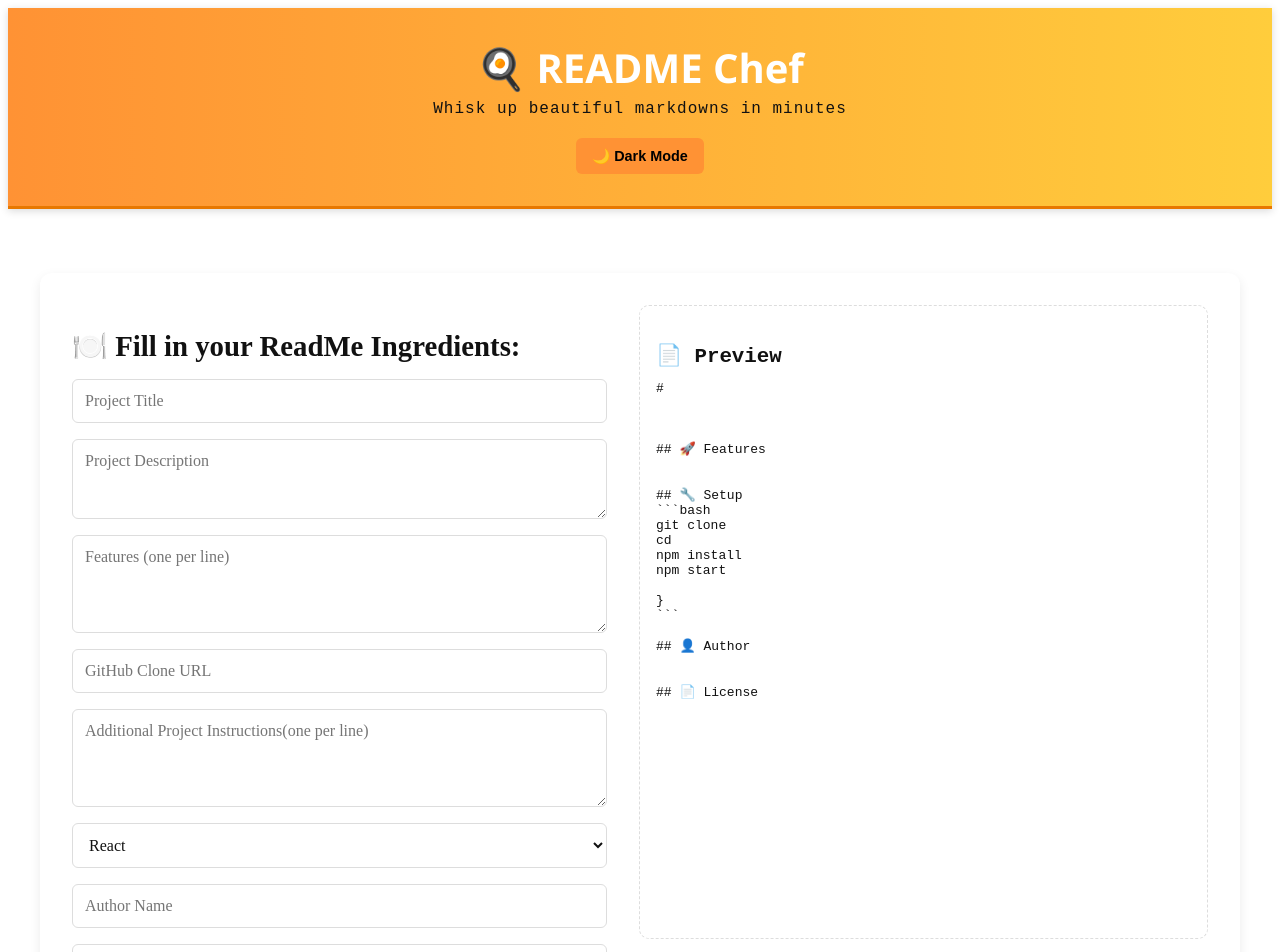
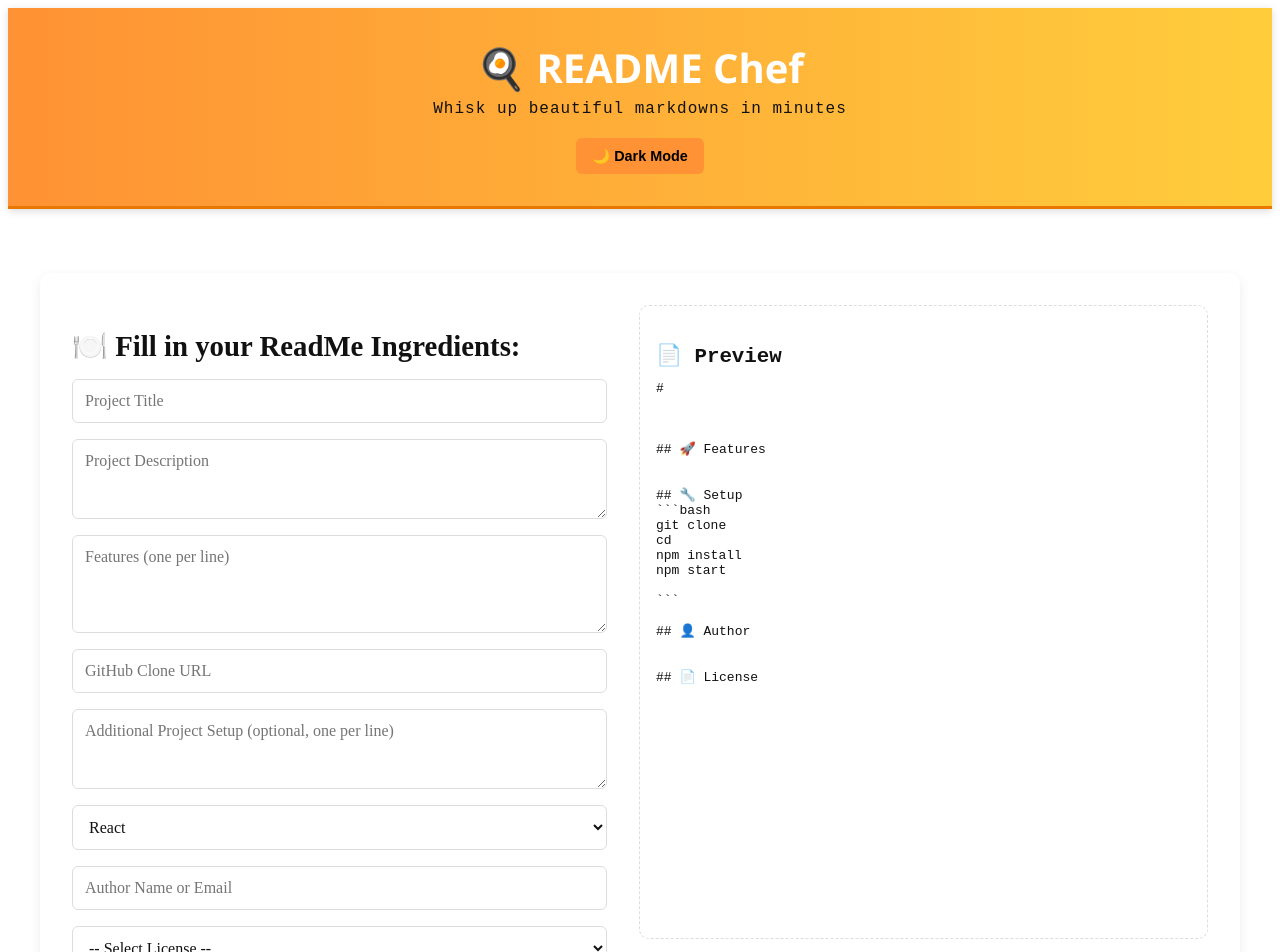
Before and after one commit to Skylar-Lorena/readme_chef, a React (Vite) app: page / in a window 1280 px wide. Shown: the top 952 px of the page. Built offline with nearby package versions, Linux system fonts and the light colour scheme.

Commit message:
feat(editor): add multi-project setup options, license dropdown, and dynamic Markdown generation

```diff
--- a/src/components/ReadMeEditor.jsx
+++ b/src/components/ReadMeEditor.jsx
@@ -4,26 +4,29 @@ import { downloadMarkdown } from "../utils/download";
 import "../styles/ReadMeEditor.css";
 
 const ReadMeEditor = () => {
+  // 🍳 State Declarations
   const [title, setTitle] = useState("");
   const [description, setDescription] = useState("");
   const [features, setFeatures] = useState("");
   const [gitClone, setGitClone] = useState("");
-  const [otherSetup, setOtherSetup]= useState("");
+  const [otherSetup, setOtherSetup] = useState("");
   const [author, setAuthor] = useState("");
   const [license, setLicense] = useState("");
   const [projectType, setProjectType] = useState("react");
   const [markdown, setMarkdown] = useState("");
 
+  // 🧪 Setup Instructions Generator
   const getSetupInstructions = () => {
+    const repoName = title.toLowerCase().replace(/\s+/g, "-");
     switch (projectType) {
       case "node":
         return `git clone ${gitClone}
-cd ${title.toLowerCase().replace(/\s+/g, "-")}
+cd ${repoName}
 npm install
 node index.js`;
       case "python":
         return `git clone ${gitClone}
-cd ${title.toLowerCase().replace(/\s+/g, "-")}
+cd ${repoName}
 python3 -m venv venv
 source venv/bin/activate
 pip install -r requirements.txt
@@ -31,12 +34,13 @@ python app.py`;
       case "react":
       default:
         return `git clone ${gitClone}
-cd ${title.toLowerCase().replace(/\s+/g, "-")}
+cd ${repoName}
 npm install
 npm start`;
     }
   };
 
+  // 🧾 Markdown Formatter
   useEffect(() => {
     const md = `# ${title}
 
@@ -55,9 +59,8 @@ ${getSetupInstructions()}
 ${otherSetup
   .split("\n")
   .filter(Boolean)
-  .map((f) => `- ${f}`)
+  .map((f) => f)
   .join("\n")}
-}
 \`\`\`
 
 ## 👤 Author
@@ -67,8 +70,18 @@ ${author}
 ${license}
 `;
     setMarkdown(md);
-  }, [title, description, features, gitClone, otherSetup, author, license, projectType]);
+  }, [
+    title,
+    description,
+    features,
+    gitClone,
+    otherSetup,
+    author,
+    license,
+    projectType,
+  ]);
 
+  // 📥 Handle README Download
   const handleDownload = () => {
     downloadMarkdown(markdown);
     setTitle("");
@@ -81,6 +94,7 @@ ${license}
     setProjectType("react");
   };
 
+  // 🎨 JSX
   return (
     <div className="editor-container">
       <div className="form-section">
@@ -115,10 +129,10 @@ ${license}
         />
 
         <textarea
-          placeholder="Additional Project Instructions(one per line)"
+          placeholder="Additional Project Setup (optional, one per line)"
           value={otherSetup}
           onChange={(e) => setOtherSetup(e.target.value)}
-          rows={4}
+          rows={3}
         />
 
         <select
@@ -132,15 +146,12 @@ ${license}
 
         <input
           type="text"
-          placeholder="Author Name"
+          placeholder="Author Name or Email"
           value={author}
           onChange={(e) => setAuthor(e.target.value)}
         />
 
-     <select
-  value={license}
-  onChange={(e) => setLicense(e.target.value)}
->
+        <select value={license} onChange={(e) => setLicense(e.target.value)}>
           <option value="">-- Select License --</option>
           <option value="MIT">MIT</option>
           <option value="Apache-2.0">Apache 2.0</option>
@@ -148,7 +159,6 @@ ${license}
           <option value="BSD-3-Clause">BSD 3-Clause</option>
           <option value="Unlicensed">Unlicensed</option>
         </select>
-
 
         <Button onClick={handleDownload}>📥 Download README.md</Button>
       </div>
```
Lines whose indentation alone changed are shown as unchanged.
